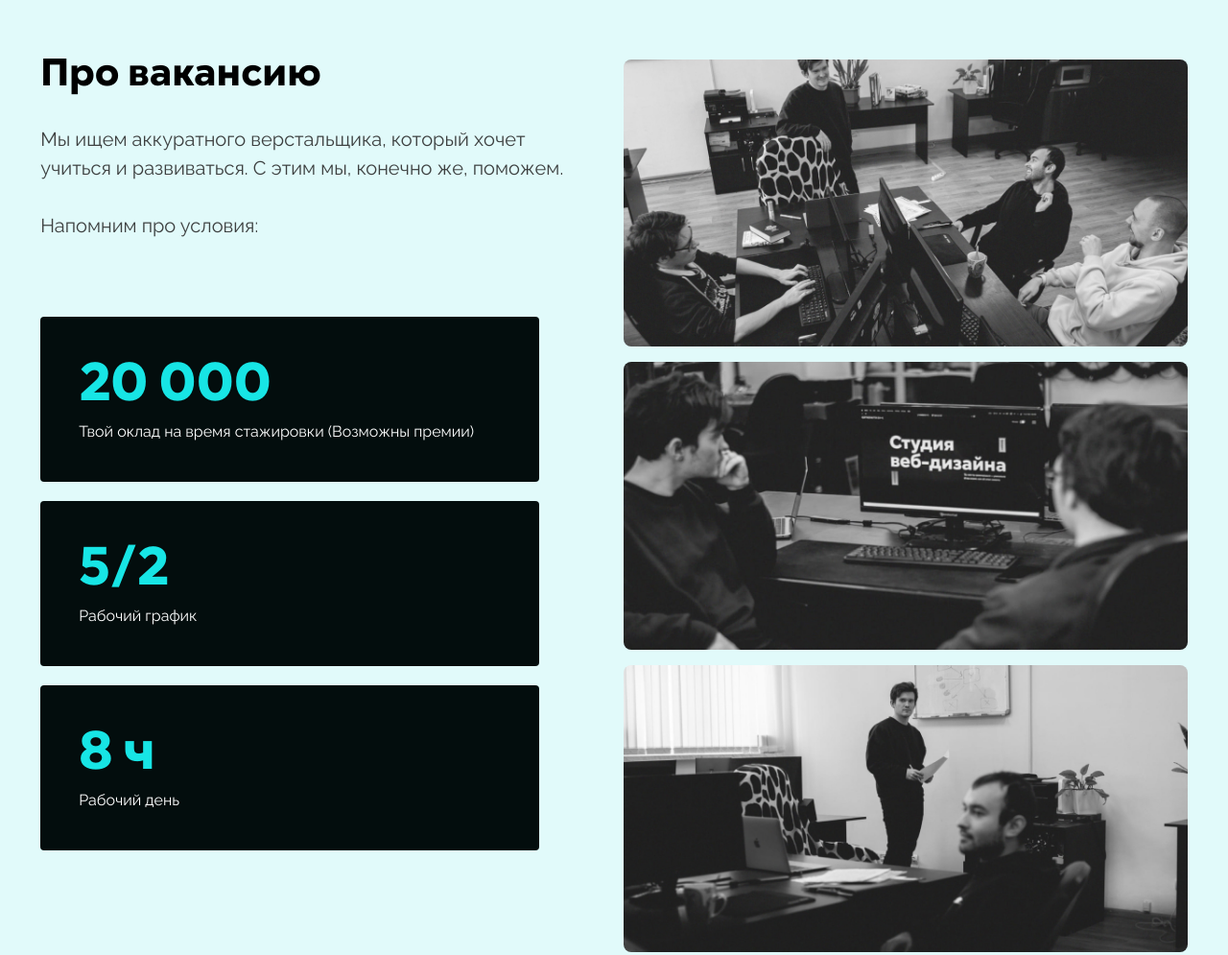
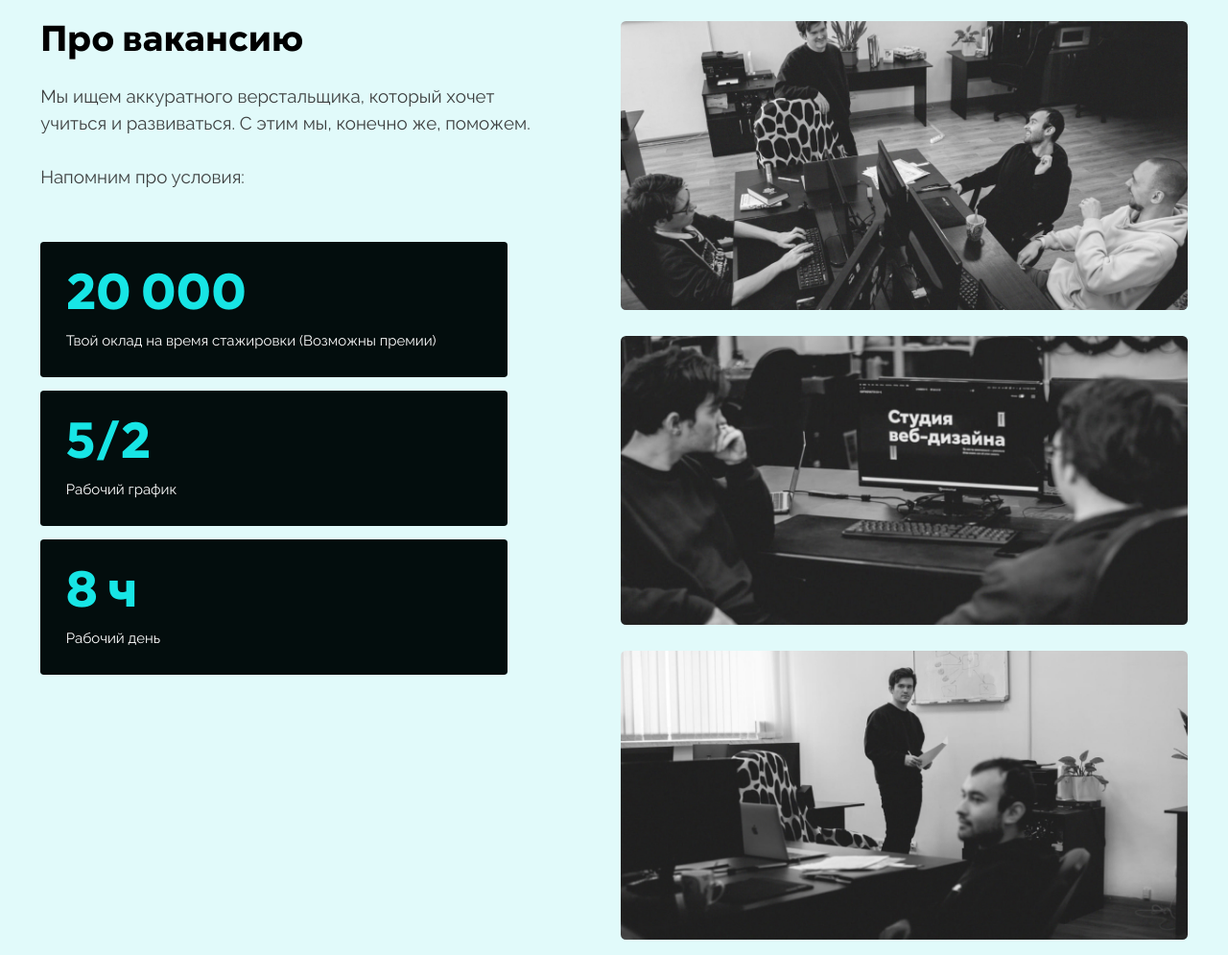
Before and after one commit to Ann-Fox/test-growtask-vite, a website built with Vite: page index.html in a window 1280 px wide. Shown: the part 860-1855 px from the top of the page at 96% size. Built offline with nearby package versions, Linux system fonts and the light colour scheme; files whose address does not match are found by name.

Commit message:
feat: replace px -> vw (AboutUs)

```diff
--- a/index.html
+++ b/index.html
@@ -79,15 +79,15 @@
           </div>
           <div class="vacancy__conditions">
             <div>
-              <h1>20 000</h1>
+              <p>20 000</p>
               <p>Твой оклад на время стажировки (Возможны премии)</p>
             </div>
             <div>
-              <h1>5/2</h1>
+              <p>5/2</p>
               <p>Рабочий график</p>
             </div>
             <div>
-              <h1>8 ч</h1>
+              <p>8 ч</p>
               <p>Рабочий день</p>
             </div>
           </div>
--- a/src/components/AboutUs/AboutUs.scss
+++ b/src/components/AboutUs/AboutUs.scss
@@ -1,27 +1,123 @@
 .vacancy {
-  padding: 80px 0;
-  overflow: hidden;
+  padding: vw(120px) 0;
+  overflow: visible;
+
+  display: grid;
+  grid-template-columns: repeat(2, 1fr);
+  grid-column-gap: vw(20px);
+
+  @include Tablet {
+    padding: vwt(80px) 0;
+    display: flex;
+    flex-direction: column;
+  }
+
+  &__info {
+    gap: vw(80px);
+    flex-direction: column;
+    display: flex;
+    height: fit-content;
+    position: sticky;
+    top: vw(72px);
+
+    @include HD {
+      top: vwh(72px);
+    }
+
+    @include Tablet {
+      flex-direction: row;
+      gap: vwt(16px);
+      position: static;
+      margin-bottom: vwt(60px);
+    }
+
+    @include Mobile {
+      flex-direction: column;
+    }
+  }
+
+  &__head {
+    @include Tablet {
+      width: 50%;
+    }
+    @include Mobile {
+      width: 100%;
+    }
+
+    p {
+      max-width: vw(580px);
+      @include HD {
+        max-width: vwh(580px);
+      }
+      @include Tablet {
+        max-width: 100%;
+      }
+      @include Mobile {
+        max-width: 100%;
+
+      }
+    }
+  }
 
   h2 {
-    margin-bottom: 20px;
+    margin-bottom: vw(40px);
+
+    @include Tablet {
+      margin-bottom: vwt(20px);
+    }
+
+    @include h2-b;
+  }
+
+  &__head p:last-child {
+    @include t1;
   }
 
   &__conditions {
     display: flex;
     flex-direction: column;
-    gap: 20px;
-    margin: 40px 0 60px;
+    gap: vw(20px);
+
+    @include Tablet {
+      width: 50%;
+    }
+    @include Mobile {
+      gap: vwm(20px);
+      width: 100%;
+      margin: vwt(40px) 0 0;
     }
 
-  &__conditions div {
+    div {
       background: var(--main-black);
-    border-radius: 4px;
-    padding: 20px;
+      padding: vw(40px);
+      max-width: vw(580px);
+
+      @include br-4;
+
+      @include HD {
+        max-width: vwh(520px);
+      }
+      @include Tablet {
+        padding: vwt(20px);
+        max-width: 100%;
+      }
     }
 
-  &__conditions h1 {
+    p {
+      @include t2;
+    }
+  }
+
+  &__conditions p:first-child {
     color: var(--text-icon-color1-light);
-    margin-bottom: 12px;
+    font-family: Gogh;
+    margin-bottom: vw(20px);
+
+    @include h1-b;
+
+    @include Tablet {
+      margin-bottom: vwt(12px);
+    }
   }
 
   &__conditions p {
@@ -30,123 +126,29 @@
 
   &__photo {
     display: flex;
+    flex-direction: column;
+    justify-content: space-between;
+    width: 100%;
+    gap: vw(40px);
+
+    @include HD {
+      overflow-x: hidden;
+    }
+    @include Tablet {
       flex-direction: row;
       overflow-x: scroll;
-    gap: 16px;
-    width: 100vw;
+      gap: vwt(16px);
     }
 
-  &__photo img {
+    img {
+      border-radius: vw(8px);
+
+      @include Tablet {
         object-fit: cover;
-    width: 280px;
-    height: 200px;
-    border-radius: 8px;
       }
-}
-
-@media(min-width: 768px) {
-  .vacancy {
-    h2 {
-      font-size: 28px;
-      line-height: 28px;
-    }
-
-    &__info {
-      display: flex;
-      gap: 16px;
-    }
-
-    &__head,
-    &__conditions {
-      width: 50%;
-    }
-
-    &__conditions {
-      margin: 0 0 60px;
+      @include Mobile {
+        border-radius: vwm(8px);
       }
     }
   }
-
-@media(min-width: 905px) {
-  .vacancy__photo img {
-    width: 100%;
 }
-}
-
-@media(min-width: 1124px) {
-  .vacancy {
-    overflow: visible;
-
-    display: grid;
-    grid-template-columns: repeat(2, 1fr);
-    grid-column-gap: 20px;
-
-    &__info {
-      flex-direction: column;
-      gap: 80px;
-
-      height: fit-content;
-      position: sticky;
-      top: 64px;
-    }
-
-    &__head, &__conditions {
-      width: 100%;
-    }
-
-    &__head p {
-      max-width: 580px;
-    }
-
-    &__conditions {
-      max-width: 520px;
-      margin-bottom: 0;
-    }
-
-    &__photo {
-      display: flex;
-      flex-direction: column;
-      width: 100%;
-      overflow-x: hidden;
-    }
-
-    &__photo img {
-      height: 100%;
-    }
-  }
-}
-
-@media(min-width: 1280px) {
-  h2,
-  .vacancy h2 {
-    font-size: 40px;
-  }
-
-  .vacancy {
-    padding: 120px 0;
-
-    &__head h2 {
-      margin-bottom: 40px;
-    }
-
-    &__head p {
-      font-size: 20px;
-      line-height: 30px;
-    }
-
-    &__conditions div {
-      padding: 40px;
-    }
-
-    &__conditions h1 {
-      font-size: 56px;
-      line-height: 56px;
-    }
-  }
-}
-
-@media(min-width: 1440px) {
-  .vacancy__conditions {
-    max-width: 580px;
-  }
-}
--- a/src/main.js
+++ b/src/main.js
@@ -22,6 +22,7 @@ new Swiper(".mySwiper", {
     },
     mousewheel: true,
     keyboard: true,
+    // breakpoints: {}
 });
 
 // Presentation image
--- a/src/mixins.scss
+++ b/src/mixins.scss
@@ -85,6 +85,28 @@
   font-weight: 700;
 }
 
+@mixin h2 {
+  font-style: normal;
+  font-weight: 400;
+  line-height: 100%;
+  font-size: vw(40px);
+
+  @include HD {
+    font-size: vwh(40px);
+  }
+  @include Tablet {
+    font-size: vwt(28px);
+  }
+  @include Mobile {
+    font-size: vwm(28px);
+  }
+}
+
+@mixin h2-b {
+  @include h2;
+  font-weight: 800;
+}
+
 @mixin h4 {
   font-style: normal;
   font-weight: 400;
```
Lines whose indentation alone changed are shown as unchanged.
